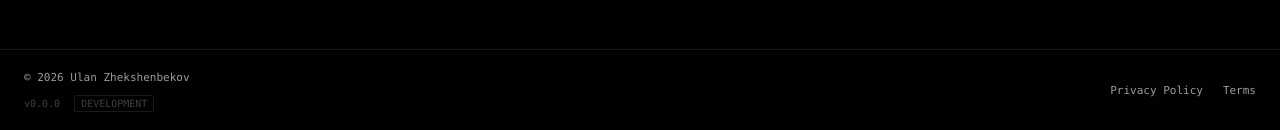
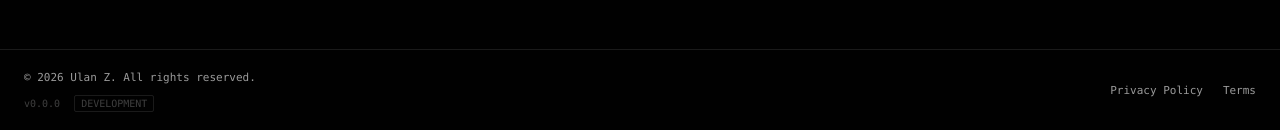
Before and after one commit to zheksha/zheksha.com, a React (Vite) app: page / in a window 1280 px wide. Shown: the part 1905-2035 px from the top of the page. Built offline with nearby package versions, Linux system fonts and the light colour scheme.

Commit message:
fix: :bug: Fix the name

```diff
--- a/src/components/footer.tsx
+++ b/src/components/footer.tsx
@@ -11,7 +11,7 @@ function Footer({ className, ...props }: FooterProps) {
       <div className="mx-auto flex w-full max-w-7xl flex-col gap-2 px-4 py-5 md:px-6 sm:flex-row sm:items-center sm:justify-between">
         <div className="space-y-0.5">
           <p className="font-mono text-[11px] text-muted-foreground">
-            © {new Date().getFullYear()} Ulan Zhekshenbekov
+            © {new Date().getFullYear()} Ulan Z. All rights reserved.
           </p>
           <Version showEnv={true} className="font-mono text-[10px] text-muted-foreground/40" />
         </div>
```
